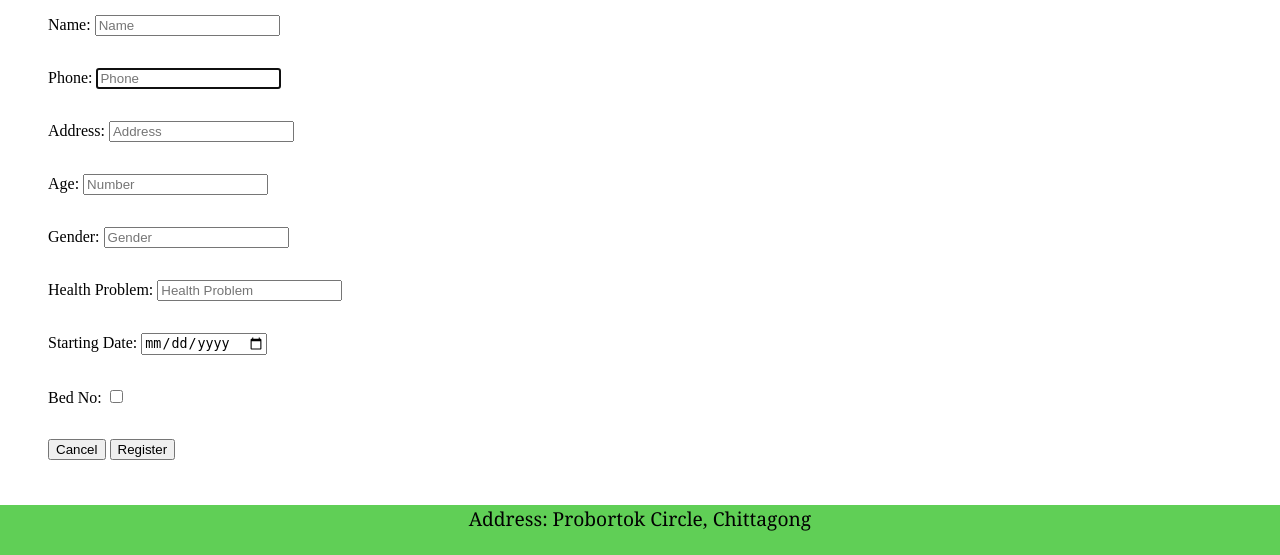
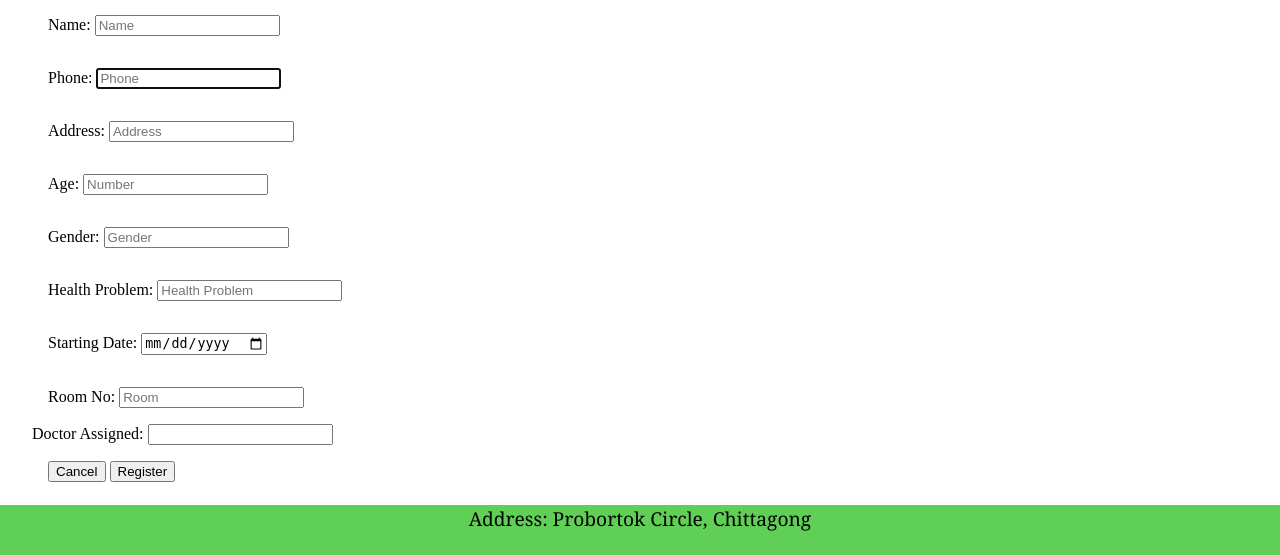
Before and after one commit to RahatAhmed171/Hospital_Management_System, a PHP site: page /inpatient_reg.php in a window 1280 px wide. Shown: the part 245-800 px from the top of the page. Run offline with PHP 8.4, Linux system fonts and the light colour scheme; tables that the repository leaves empty or names only in its code hold one stand-in row (values such as "Sample post").

Commit message:
Update inpatient_reg.php

```diff
--- a/inpatient_reg.php
+++ b/inpatient_reg.php
@@ -1,3 +1,23 @@
+<?php
+
+$servername = "localhost";
+$username = "root";
+$password = "";
+$dbname = "hospital_management";
+
+$conn = new mysqli($servername, $username, $password, $dbname);
+
+// Check connection
+if (!$conn) {
+  echo "Connected unsuccessfully";
+  die("Connection failed: " . mysqli_connect_error());
+}
+else{
+
+}
+?>
+
+
 <!DOCTYPE html>
 <html lang="ja">
   <head>
@@ -69,7 +89,7 @@ footer {
   <h1>Inpatient Registration</h1>
   </main>
 
-  <form id="form-user" action="#" method="post">
+  <form id="form-user" action="inpatient_reg.php" method="post">
 
     <div class="form-box" data-errormsg="">
         <label for="input-name">Name:</label>
@@ -94,25 +114,36 @@ footer {
 
     <div class="form-box" data-errormsg="">
       <label for="input-hproblem">Health Problem:</label>
-      <input type="text" id="input-hproblem" autofocus placeholder="Health Problem" name="Health Problem" tabindex="1"/>
+      <input type="text" id="input-hproblem" autofocus placeholder="Health Problem" name="Health_Problem" tabindex="1"/>
   </div>
 
   <div class="form-box" data-errormsg="">
     <label for="input-sdate">Starting Date:</label>
-    <input type="date" id="input-sdate" autofocus placeholder="Starting Date" name="Starting Date" tabindex="1"/>
+    <input type="date" id="input-sdate" autofocus placeholder="Starting Date" name="Starting_Date" tabindex="1"/>
 </div>
 
 <div class="form-box" data-errormsg="">
-  <label for="bed-toggle">Bed No:</label>
-  <input type="checkbox" id="bed-toggle" autofocus placeholder="Bed No" name="Bed No" tabindex="1"/>
-  <ul id="bed-choices">
-    <li>101</li>
-    <li>102</li>
-    <li>103</li>
-    <li>104</li>
-    <li>105</li>
-</ul>
+<label for="input-room">Room No:</label>
+        <input type="number" id="input-room" autofocus placeholder="Room" name="Room" tabindex="1"/>
 </div>
+<label for="doctor-assigned">Doctor Assigned:</label>
+
+      <ul id="doctor-list" style="display: none;">
+      <?php
+          $query = "SELECT docid,name FROM doctor";
+          $result = mysqli_query($conn, $query);
+
+          if (mysqli_num_rows($result) > 0) {
+              // 3. Loop through the results and generate the dropdown options
+              while ($row = mysqli_fetch_assoc($result)) {
+                  $doctorName = $row["name"];
+                  echo "<li onclick='selectDoctor(\"$doctorName\")'>$doctorName</li>";
+              }
+          }
+       ?>
+      </ul>
+
+  <input type="text" id="doctor-assigned" name="doctor-assigned">
 
     <div class="form-box">
         <button id="button-reset">Cancel</button>
@@ -121,5 +152,76 @@ footer {
 </form>
 
   <footer> Address: Probortok Circle, Chittagong</footer>
+<script>
+   var dropdownOpen = false;
+        const doctorAssignedInput = document.getElementById('doctor-assigned');
+        doctorAssignedInput.addEventListener('click', function() {
+   toggleDropdown();
+});
+        function toggleDropdown() {
+            var doctorList = document.getElementById("doctor-list");
+            dropdownOpen = !dropdownOpen;
+
+            if (dropdownOpen) {
+                doctorList.style.display = "block";
+            } else {
+                doctorList.style.display = "none";
+            }
+        }
+
+        function selectDoctor(doctorName) {
+
+            document.getElementById("doctor-assigned").value = doctorName;
+            toggleDropdown();
+        }
+  </script>
 </body>
 </html>
+<?php
+if ($_SERVER["REQUEST_METHOD"] == "POST"){
+
+  $name = $_POST["Name"];
+  $phone = $_POST["Phone"];
+  $address = $_POST["Address"];
+  $age = $_POST["Age"];
+  $gender = $_POST["Gender"];
+  $problem = $_POST["Health_Problem"];
+  $start = $_POST["Starting_Date"];
+  $room = $_POST["Room"];
+  $doctorAssigned = $_POST["doctor-assigned"];
+
+
+  $query = "SELECT docid,name FROM doctor";
+  $result = mysqli_query($conn, $query);
+
+    while ($row = mysqli_fetch_assoc($result)) {
+
+      $doctorName = $row['name'];
+
+      if ($doctorAssigned === $doctorName) {
+          // Found a match, $doctorID now contains the ID of the selected doctor
+          $doctorAssignedID = $row['docid'];
+          break; // Exit the loop since we found the ID
+      }
+
+  }
+
+
+
+
+
+  $sql = "INSERT INTO inpatient (name,age,phone,sex,address,health_problem,start_date,end_date,bed_no,docid,room_id) VALUES ('$name',$age,'$phone','$gender','$address','$problem','$start',NULL,NULL,$doctorAssignedID,$room)";
+if ($conn->query($sql) === TRUE) {
+  echo "outpatient created successfully";
+
+
+  // Redirect to the success page with the ID as a query parameter
+  header("Location: index.php");
+  exit();
+}
+ else {
+  echo "Error: " . $sql . "<br>" . $conn->error;
+}
+$conn->close();
+}
+?>
```
